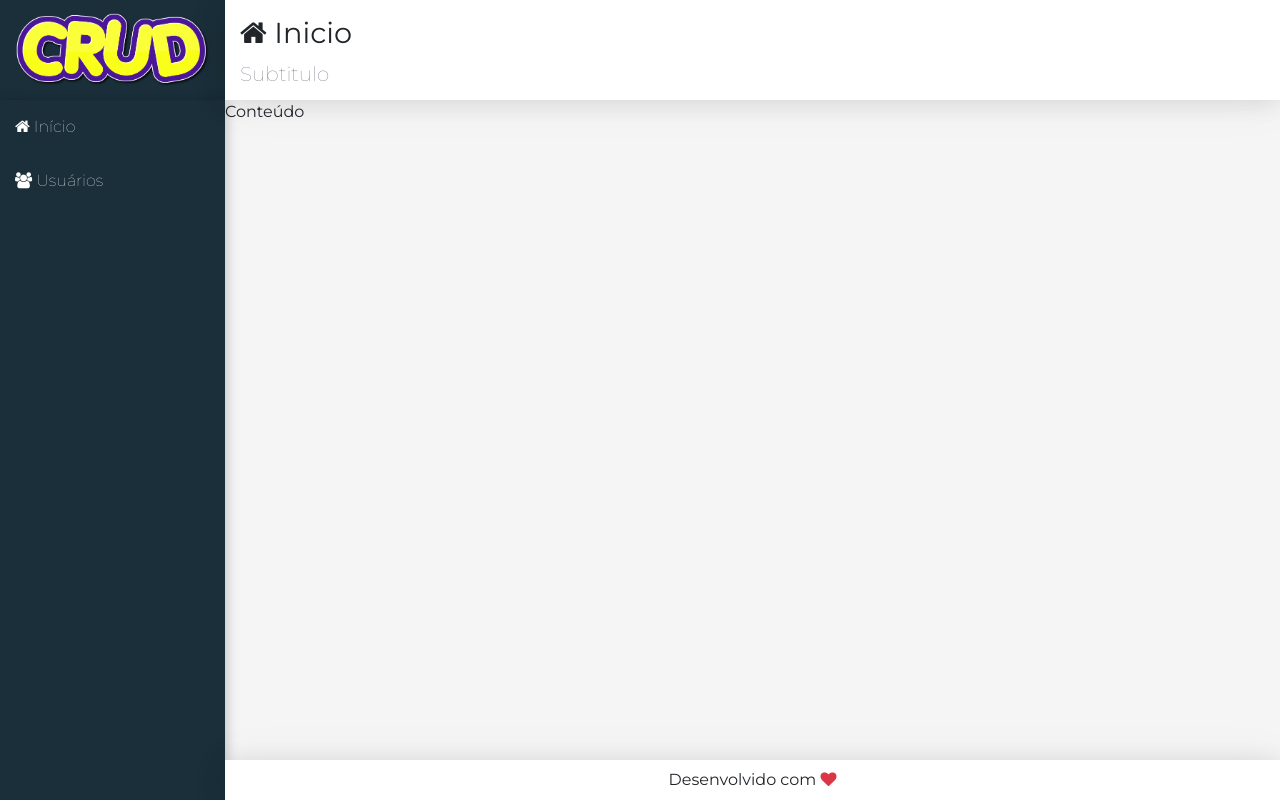
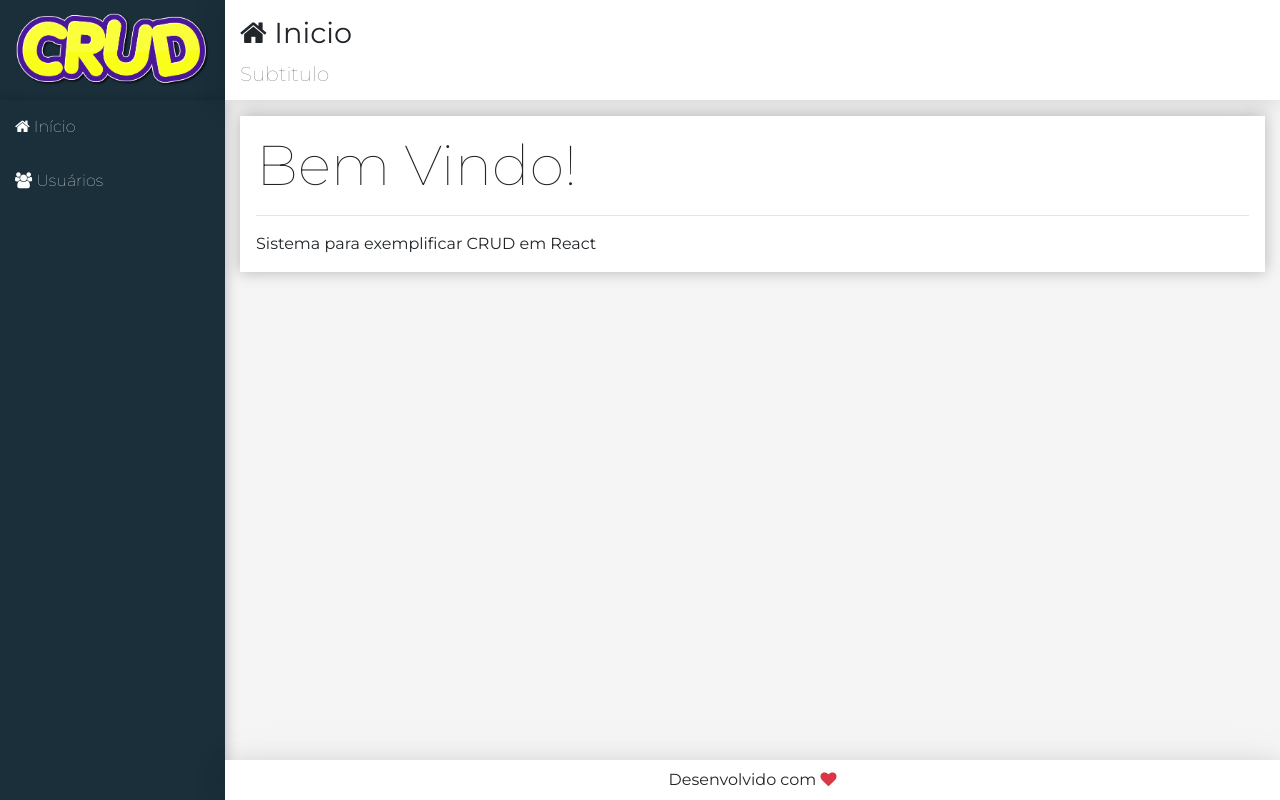
Before and after one commit to andersnfonseca/react-CRUD, a React (Create React App) app in the folder frontend/: page / in a window 1280 px wide. Built offline with nearby package versions, Linux system fonts and the light colour scheme.

Commit message:
component home

```diff
--- /dev/null
+++ b/frontend/src/components/home/Home.jsx
@@ -0,0 +1,10 @@
+import React from "react";
+import Main from "../template/Main";
+
+export default props =>
+    <Main icon="home" title="Inicio"
+        subtitle="Subtitulo">
+        <div className="display-4">Bem Vindo!</div>
+        <hr />
+        <p className="mb-0">Sistema para exemplificar CRUD em React</p>
+    </Main>
--- a/frontend/src/components/template/Main.css
+++ b/frontend/src/components/template/Main.css
@@ -0,0 +1,4 @@
+main > div {
+    background-color: #fff;
+    box-shadow: 0px 0px 15px #0004;
+}
--- a/frontend/src/components/template/Main.jsx
+++ b/frontend/src/components/template/Main.jsx
@@ -5,7 +5,9 @@ import Header from './Header'
 export default props =>
     <React.Fragment>
         <Header {...props} />
-        <main className='content'>
-            Conteúdo
+        <main className='content container-fluid'>
+            <div className="p-3 mt-3">
+                {props.children}
+            </div>
         </main>
     </React.Fragment>
--- a/frontend/src/main/App.jsx
+++ b/frontend/src/main/App.jsx
@@ -5,14 +5,13 @@ import React from 'react'
 
 import Logo from '../components/template/Logo'
 import Nav from '../components/template/Nav'
-import Main from '../components/template/Main'
+import Home from '../components/home/Home'
 import Footer from '../components/template/Footer'
 
 export default props =>
     <div className="app">
         <Logo />
         <Nav />
-        <Main icon="home" title="Inicio"
-            subtitle="Subtitulo"/>
+        <Home />
         <Footer />
     </div>
```
